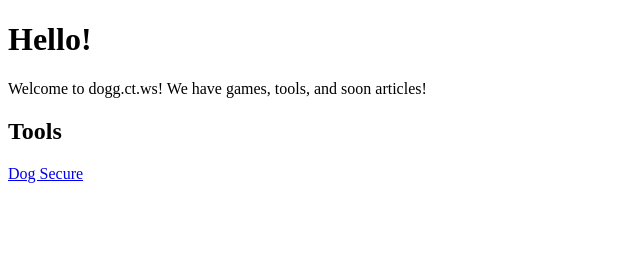
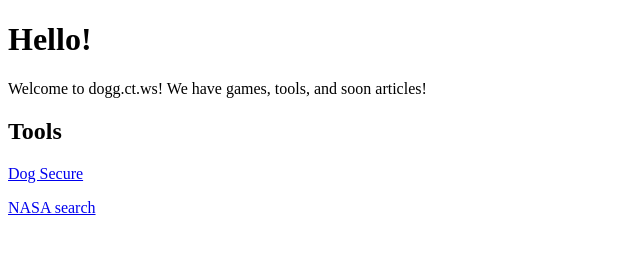
Before and after one commit to BIGSCARYEASTER/bigscaryeaster.github.io, a website: page index.html in a window 1280 px wide. Shown: the whole page, without its empty margins (0-640 px from the left). Drawn offline with Linux system fonts and the light colour scheme.

Commit message:
Update index.html

```diff
--- a/index.html
+++ b/index.html
@@ -4,3 +4,4 @@
 Welcome to dogg.ct.ws! We have games, tools, and soon articles!
 <h2>Tools</h2>
 <a href="dogg.html">Dog Secure</a>
+<p><a href="fetch.html">NASA search</a></p>
```
